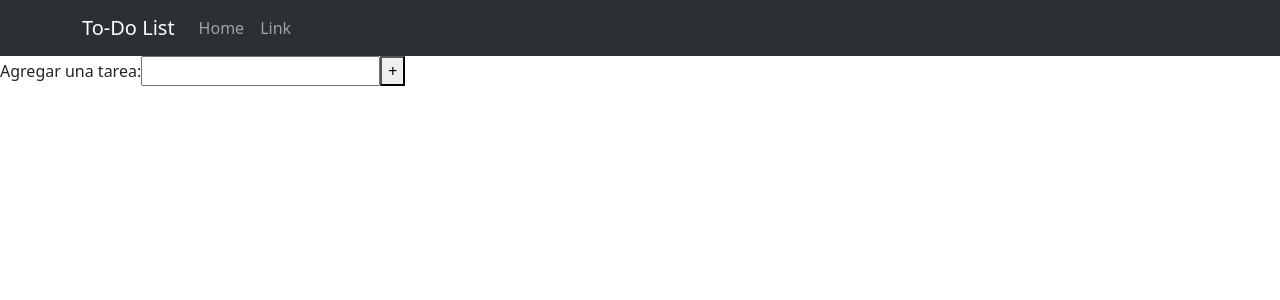
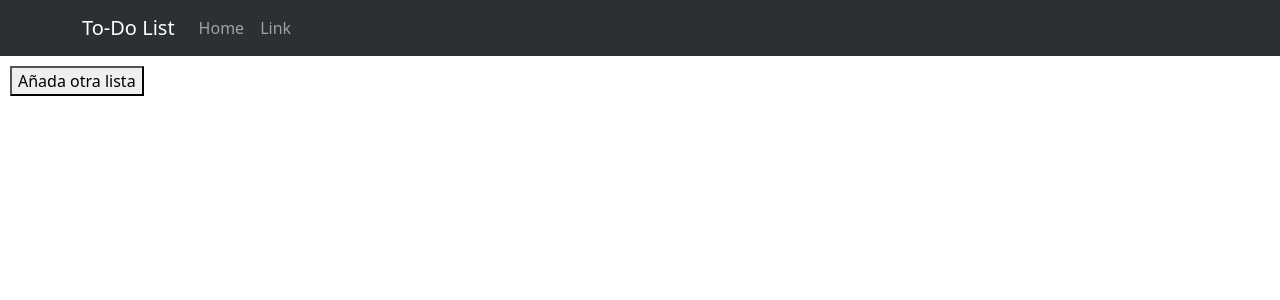
Before and after one commit to EzequielMelo/ArgPrograma_4.0_To-Do-List, a React (Create React App) app in the folder to-do-list/: page / in a window 1280 px wide. Shown: the top 300 px of the page. Built offline with nearby package versions, Linux system fonts and the light colour scheme.

Commit message:
Se agrega el campo listTask al Form

```diff
--- a/to-do-list/src/components/FormNewList.jsx
+++ b/to-do-list/src/components/FormNewList.jsx
@@ -4,6 +4,7 @@ function FormNewList({addNewTask}) {
     const[newTask, setNewTask] = useState
     ({
         name: "",
+        listName: "",
     });
 
     const handleInputChange = (event) => {
@@ -23,10 +24,8 @@ function FormNewList({addNewTask}) {
     }
   return (
     <form onSubmit={handleaddNewTask}>
-        <label> Agregar una tarea:
-            <input type="text" name="name" value={newTask.name} onChange={handleInputChange}/>
-        </label>
-        <button type="submit"> + </button>
+        <input type="text" name="name" value={newTask.name} onChange={handleInputChange}/>
+        <button type="submit" style={{ margin: '10px' }}> Añadir Tarea </button>
     </form>
     )
 }
--- a/to-do-list/src/components/ListTask.jsx
+++ b/to-do-list/src/components/ListTask.jsx
@@ -8,7 +8,7 @@ function ListTask({ tasks, onTaskCompleted, onTaskDeleted }) {
           <span style={{ textDecoration: task.completed ? 'line-through' : 'none' }}>
             {task.name}
           </span>
-          <button onClick={() => onTaskCompleted(task.id)}>
+          <button onClick={() => onTaskCompleted(task.id)} style={{ margin: '10px' }}>
             {task.completed ? 'Desmarcar' : 'Completar'}
           </button>
           <button onClick={() => onTaskDeleted(task.id)}>Eliminar</button>
--- a/to-do-list/src/components/Task.jsx
+++ b/to-do-list/src/components/Task.jsx
@@ -3,33 +3,69 @@ import FormNewList from './FormNewList';
 import ListTask from './ListTask';
 
 function Task() {
-  const [tasks, setTasks] = useState([]);
+  const [lists, setLists] = useState([]);
+  const [showForm, setShowForm] = useState(false);
 
   useEffect(() => {
-    console.log('La lista de tareas se ha actualizado:', tasks);
-  }, [tasks]);
+    console.log('Las listas se han actualizado:', lists);
+  }, [lists]);
 
-  const handleNewTask = (newTask) => {
-    console.log('La tarea que recibí es: ', newTask);
-    setTasks((currentTasks) => [...currentTasks, newTask]);
+  const handleNewList = () => {
+    setLists((currentLists) => [...currentLists, []]);
+    setShowForm(true);
   };
 
-  const handleTaskCompleted = (taskId) => {
-    setTasks((currentTasks) =>
-      currentTasks.map((task) =>
-        task.id === taskId ? { ...task, completed: !task.completed } : task
+  const handleCloseForm = () => {
+    setShowForm(false);
+  };
+
+  const handleNewTask = (newTask, listIndex) => {
+    setLists((currentLists) =>
+      currentLists.map((list, index) =>
+        index === listIndex ? [...list, newTask] : list
       )
     );
   };
 
-  const handleTaskDeleted = (taskId) => {
-    setTasks((currentTasks) => currentTasks.filter((task) => task.id !== taskId));
+  const handleTaskCompleted = (listIndex, taskId) => {
+    setLists((currentLists) =>
+      currentLists.map((list, index) =>
+        index === listIndex
+          ? list.map((task) =>
+              task.id === taskId ? { ...task, completed: !task.completed } : task
+            )
+          : list
+      )
+    );
+  };
+
+  const handleTaskDeleted = (listIndex, taskId) => {
+    setLists((currentLists) =>
+      currentLists.map((list, index) =>
+        index === listIndex ? list.filter((task) => task.id !== taskId) : list
+      )
+    );
   };
 
   return (
-    <div>
-      <FormNewList addNewTask={handleNewTask}/>
-      <ListTask tasks={tasks} onTaskCompleted={handleTaskCompleted} onTaskDeleted={handleTaskDeleted} />
+    <div style={{ margin: '10px' }}>
+      <button onClick={handleNewList}>Añada otra lista</button>
+      {lists.map((list, index) => (
+        <div key={index}>
+          <h4>Lista {index + 1}</h4>
+          <ListTask
+            tasks={list}
+            onTaskCompleted={(taskId) => handleTaskCompleted(index, taskId)}
+            onTaskDeleted={(taskId) => handleTaskDeleted(index, taskId)}
+          />
+          {showForm && (
+            <FormNewList
+              addNewTask={(newTask) => handleNewTask(newTask, index)}
+            />
+          )}
+        </div>
+      ))}
+      {showForm && <button onClick={handleCloseForm}>Cancelar</button>}
     </div>
   );
 }
```
